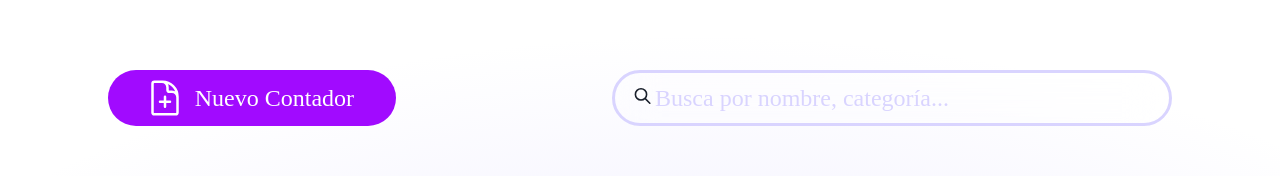
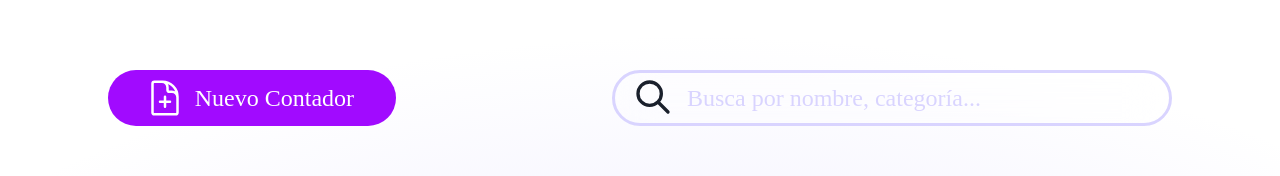
Before and after one commit to javierSerLuc/Contador-Manager, a React (Vite) app: page / in a window 1280 px wide. Shown: the part 128-304 px from the top of the page. Built offline with nearby package versions, Linux system fonts and the light colour scheme.

Commit message:
fix: tam icono Lupa
-Se ha arreglado el por qué no se le aplicaba el tamaño correcto al icono

```diff
--- a/src/App.css
+++ b/src/App.css
@@ -75,7 +75,7 @@
   height: 3.5rem !important;
 
   backdrop-filter: blur(21px);
-  padding-left: 4.5rem;
+  padding-left: 4.5rem !important;
   /* border-color: rgb(0, 206, 206); */
 
   font-family: 'mononoki NF';
@@ -100,7 +100,7 @@
 }
 
 .icono-lupa{
-  margin-top: 0.7rem;
+  margin-top: 0.9rem;
   margin-left: 1.3rem;
 }
 .tools{
@@ -112,3 +112,7 @@
 
 
 }
+
+.elemento-izq{
+  width: auto !important;
+}
--- a/src/components/BarraBusqueda.jsx
+++ b/src/components/BarraBusqueda.jsx
@@ -6,7 +6,7 @@ export const BarraBusqueda = () => {
     return (
         <article className='container-busqueda'>
             <InputGroup>
-                <InputLeftElement
+                <InputLeftElement className='elemento-izq'
                     pointerEvents='none'
                     children={<HiOutlineSearch className='icono-lupa' size={"2.5rem"} />}
                 />
```
